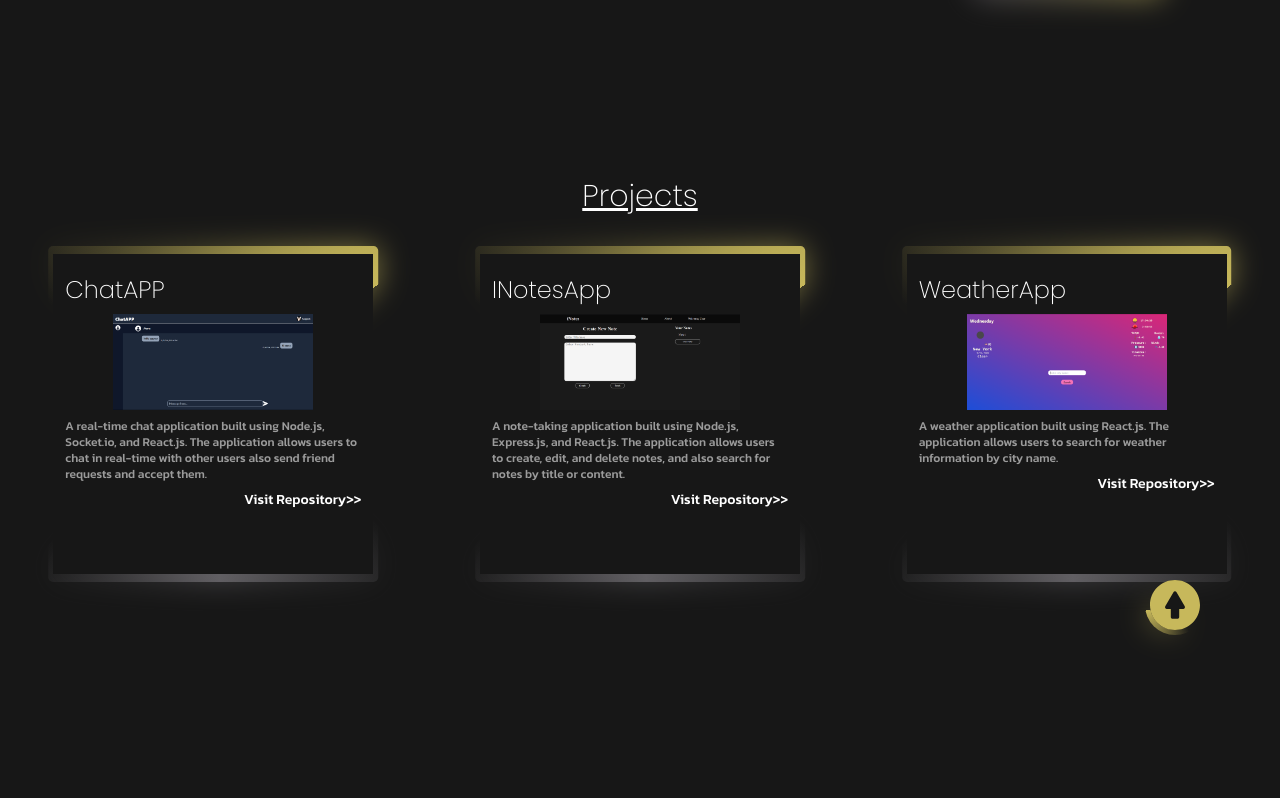
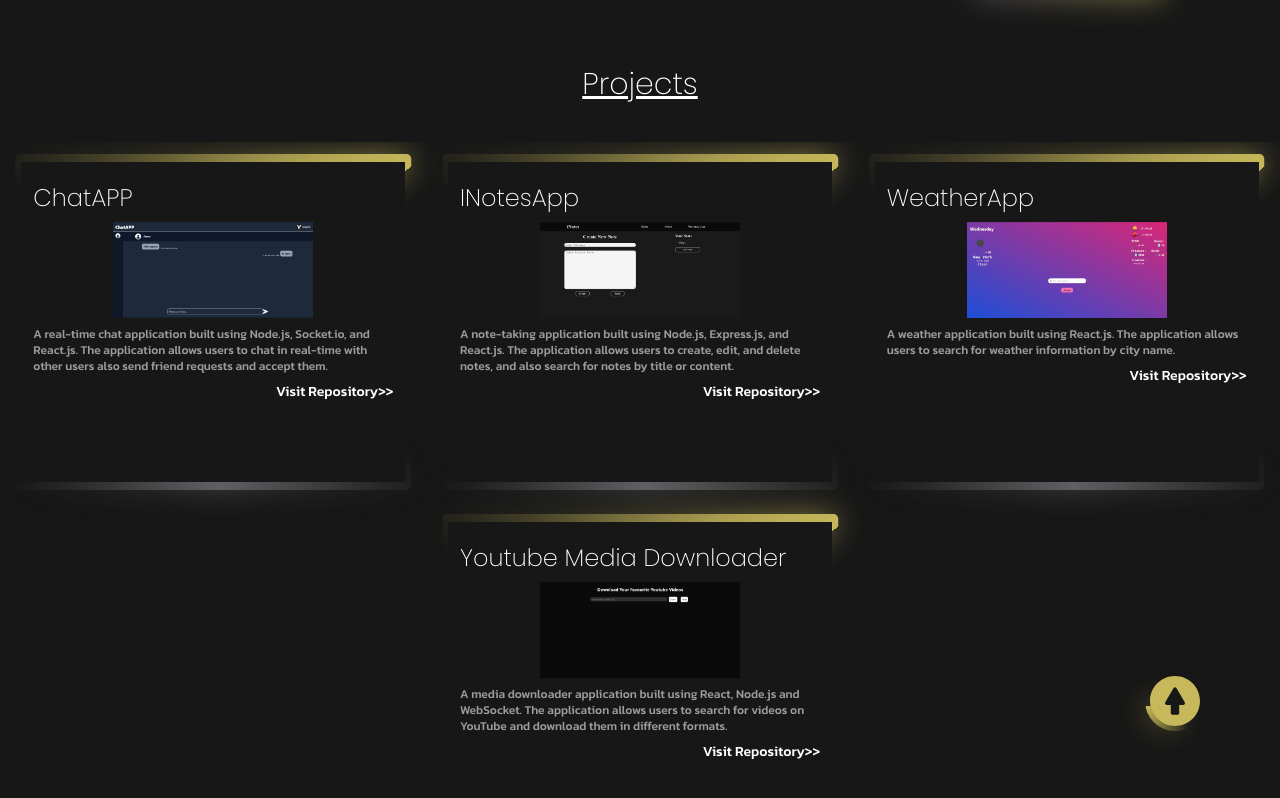
Before and after one commit to Azzpect/Portfolio, a Next.js app: page / in a window 1280 px wide. Shown: the part 774-1572 px from the top of the page. Before the commit the page ends 1460 px from the top, so only its background shows below. Built offline with nearby package versions, Linux system fonts and the light colour scheme.

Commit message:
added Youtube-Media-Downloader project and fixed some css

```diff
--- a/src/app/page.tsx
+++ b/src/app/page.tsx
@@ -20,12 +20,13 @@ export default function Home() {
   const projectData: {title: string, desc: string, img: string, repoLink: string}[] = [
     {title: "ChatAPP", desc: "A real-time chat application built using Node.js, Socket.io, and React.js. The application allows users to chat in real-time with other users also send friend requests and accept them.", img: "/chatApp.png", repoLink: "https://github.com/Azzpect/ChatAPP"},
     {title: "INotesApp", desc: "A note-taking application built using Node.js, Express.js, and React.js. The application allows users to create, edit, and delete notes, and also search for notes by title or content.", img: "/inotesApp.png", repoLink: "https://github.com/Azzpect/iNotes.github.io"},
-    {title: "WeatherApp", desc: "A weather application built using React.js. The application allows users to search for weather information by city name.", img: "/weatherApp.png", repoLink: "https://github.com/Azzpect/WeatherApp"}
+    {title: "WeatherApp", desc: "A weather application built using React.js. The application allows users to search for weather information by city name.", img: "/weatherApp.png", repoLink: "https://github.com/Azzpect/WeatherApp"},
+    {title: "Youtube Media Downloader", desc: "A media downloader application built using React, Node.js and WebSocket. The application allows users to search for videos on YouTube and download them in different formats.", img: "/youtubeMediaDownloader.png", repoLink: "https://github.com/Azzpect/Youtube-Media-Downloader"}
   ]
 
   return (
     <>
-    <div id="main" className="w-screen h-screen flex items-center justify-center mb-28">
+    <div id="main" className="w-screen h-screen flex items-center justify-center">
       <div id="intro" className="relative w-4/5 h-[90%]">
         <div className="absolute top-5 right-10 flex items-center justify-around z-10 w-28">
           <Link href="mailto:azzpect6571@gmail.com">
@@ -92,12 +93,12 @@ export default function Home() {
     </div>
     <div id="projects" className="w-screen border-solid mb-28 flex flex-col flex-wrap items-center underline decoration-white relative">
       <h1 className={`text-white text-3xl font-bold ${poppins.className} p-10`}>Projects</h1>
-      <div className="flex justify-around w-full">
+      <div className="flex justify-around w-full max-h-[80vh] flex-wrap overflow-y-scroll pb-10">
         {projectData.map((project, index) => {
           return <ProjectCard key={index} title={project.title} desc={project.desc} img={project.img} repoLink={project.repoLink} />
         })}
       </div>
-      <Link href="#main" className="absolute -bottom-14 right-20 rounded-full z-20">
+      <Link href="#main" className="absolute bottom-14 right-20 rounded-full z-20">
         <div className="rotater"></div>
         <div className="bg-primaryBgColor rounded-full">
           <Image src="/upArrow.svg" alt="Up arrow" width={50} height={50}/>
@@ -111,7 +112,7 @@ export default function Home() {
 
 function ProjectCard({title, desc, img, repoLink}: {title: string, desc: string, img: string, repoLink: string}) {
   return (
-    <div className="w-[25vw] h-[40vh] project-card relative">
+    <div className="w-[30vw] h-[40vh] project-card relative my-5">
         <div className="rotater"></div>
         <div className="rotater"></div>
       <div className="absolute w-full h-full bg-primaryBgColor p-3 flex flex-col">
```
Also changed, not shown: public/youtubeMediaDownloader.png (added).
